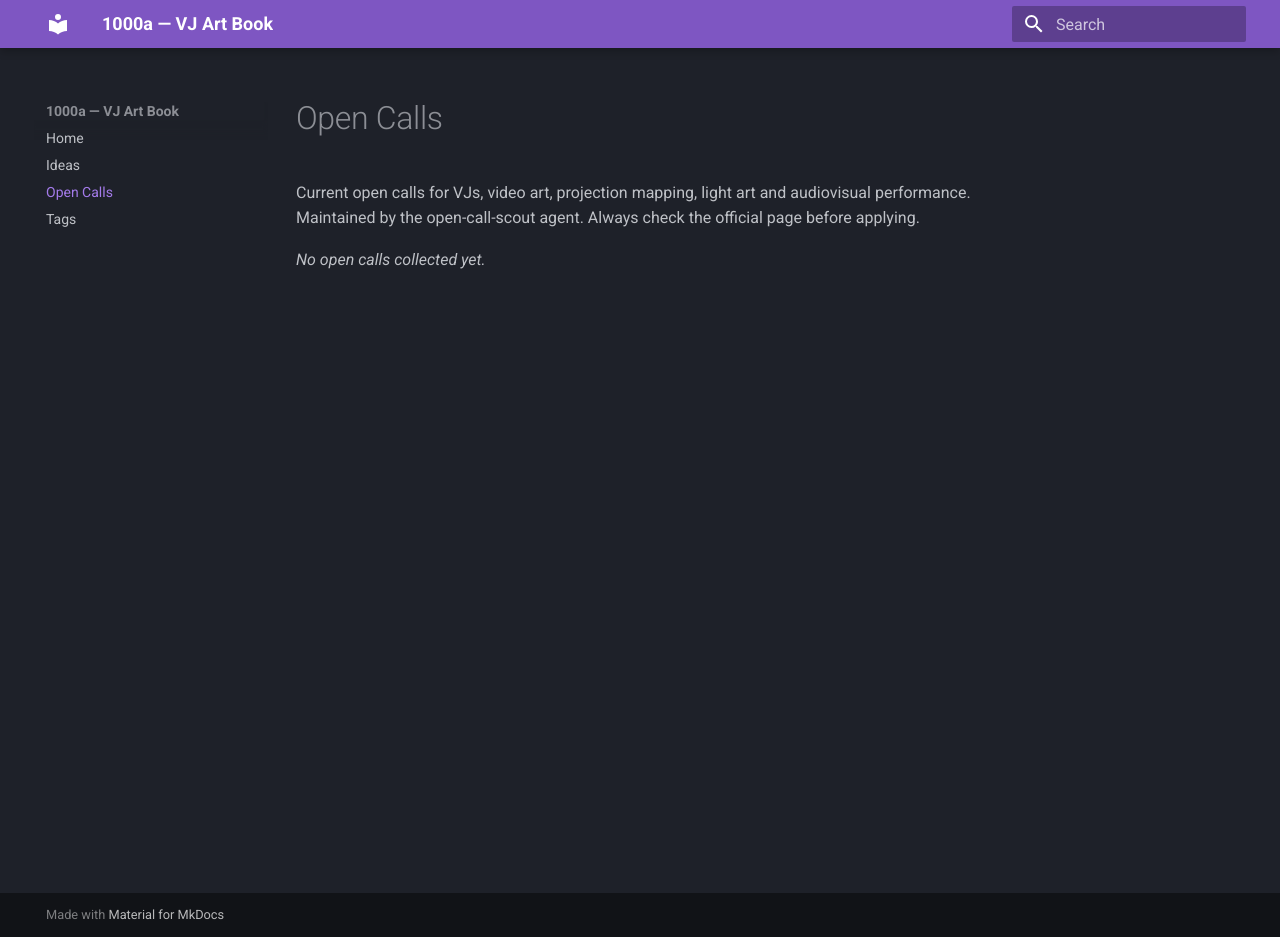
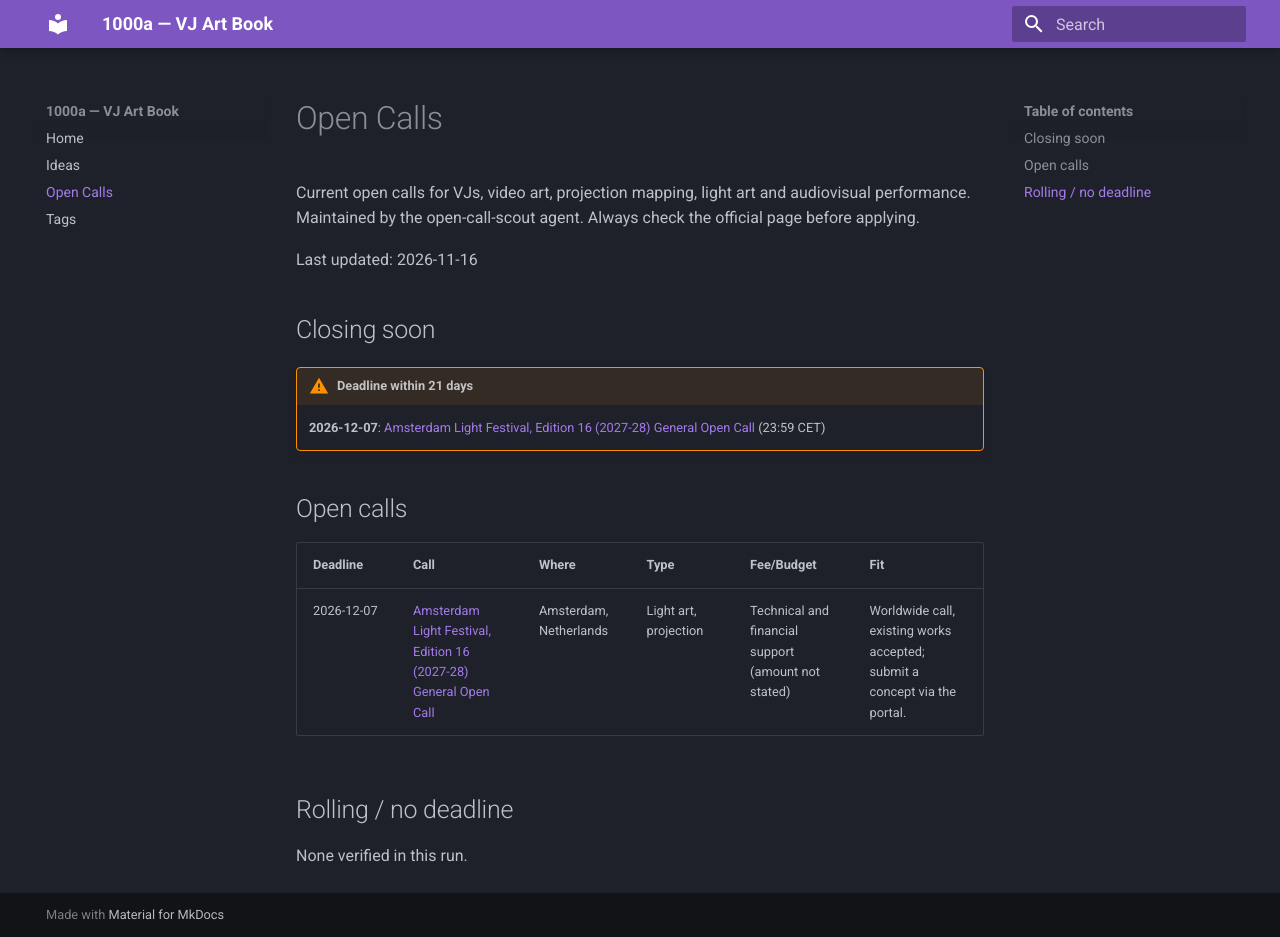
Before and after one commit to ghostrider/vj_artbook, an MkDocs documentation site: the page built from docs/open-calls.md, in a window 1280 px wide and 937 px high. Built offline with MkDocs 1.6.1 and Material for MkDocs 9.7.7, drawn with Linux system fonts in a browser that asks for light colours.

Commit message:
open calls: update 2026-11-16
Co-Authored-By: Claude Opus 5.5 <noreply@anthropic.com>
Claude-Session: https://claude.ai/code/session_01HbsKgJmLJnza3x12b9KB4b

```diff
--- a/docs/open-calls.md
+++ b/docs/open-calls.md
@@ -4,4 +4,19 @@ Current open calls for VJs, video art, projection mapping, light art and audiovi
 performance. Maintained by the open-call-scout agent. Always check the official
 page before applying.
 
-_No open calls collected yet._
+Last updated: 2026-11-16
+
+## Closing soon
+
+!!! warning "Deadline within 21 days"
+    **2026-12-07**: [Amsterdam Light Festival, Edition 16 (2027-28) General Open Call](https://amsterdamlightfestival.com/en/open-call) (23:59 CET)
+
+## Open calls
+
+| Deadline | Call | Where | Type | Fee/Budget | Fit |
+|---|---|---|---|---|---|
+| 2026-12-07 | [Amsterdam Light Festival, Edition 16 (2027-28) General Open Call](https://amsterdamlightfestival.com/en/open-call) | Amsterdam, Netherlands | Light art, projection | Technical and financial support (amount not stated) | Worldwide call, existing works accepted; submit a concept via the portal. |
+
+## Rolling / no deadline
+
+None verified in this run.
```
Also changed, not shown: 1 other file.
